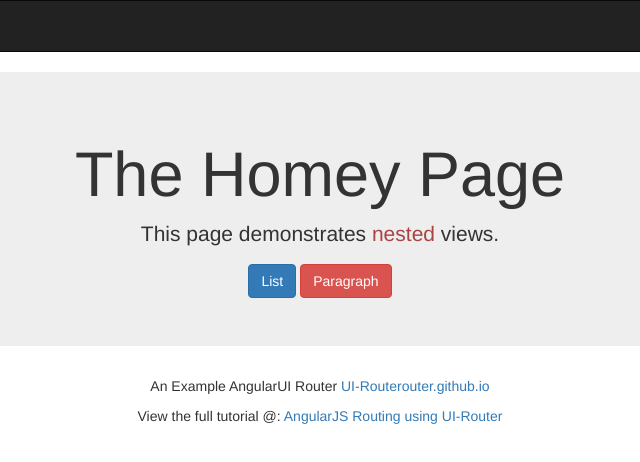
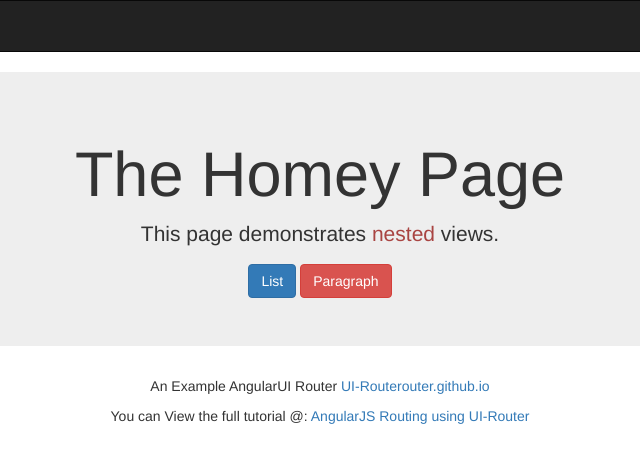
Before and after one commit to magesa/AngularUI-Router-App, a plain HTML site: page partial-about.html in a window 1280 px wide. Shown: the full height of the page, 320-960 px from the left. Drawn offline with nearby package versions, Linux system fonts and the light colour scheme; some packages are replaced by stand-ins of ours.

Commit message:
Changed the footer links.

```diff
--- a/partial-about.html
+++ b/partial-about.html
@@ -36,7 +36,7 @@
 
 <div class="text-center">
     <p>An Example AngularUI Router <a href="https://ui-router.github.io/ng1/tutorial/hellosolarsystem" target="_blank">UI-Routerouter.github.io</a></p>
-    <p>View the full tutorial @: <a href="http://www.bogotobogo.com/AngularJS/AngularJS_ui-route-vs-ngRoute-multiple-views-nested-views.php" target="_blank">AngularJS Routing using UI-Router</a></p>
+    <p>You can View the full tutorial @: <a href="http://www.bogotobogo.com/AngularJS/AngularJS_ui-route-vs-ngRoute-multiple-views-nested-views.php" target="_blank">AngularJS Routing using UI-Router</a></p>
 </div>
 
 </body>
```
